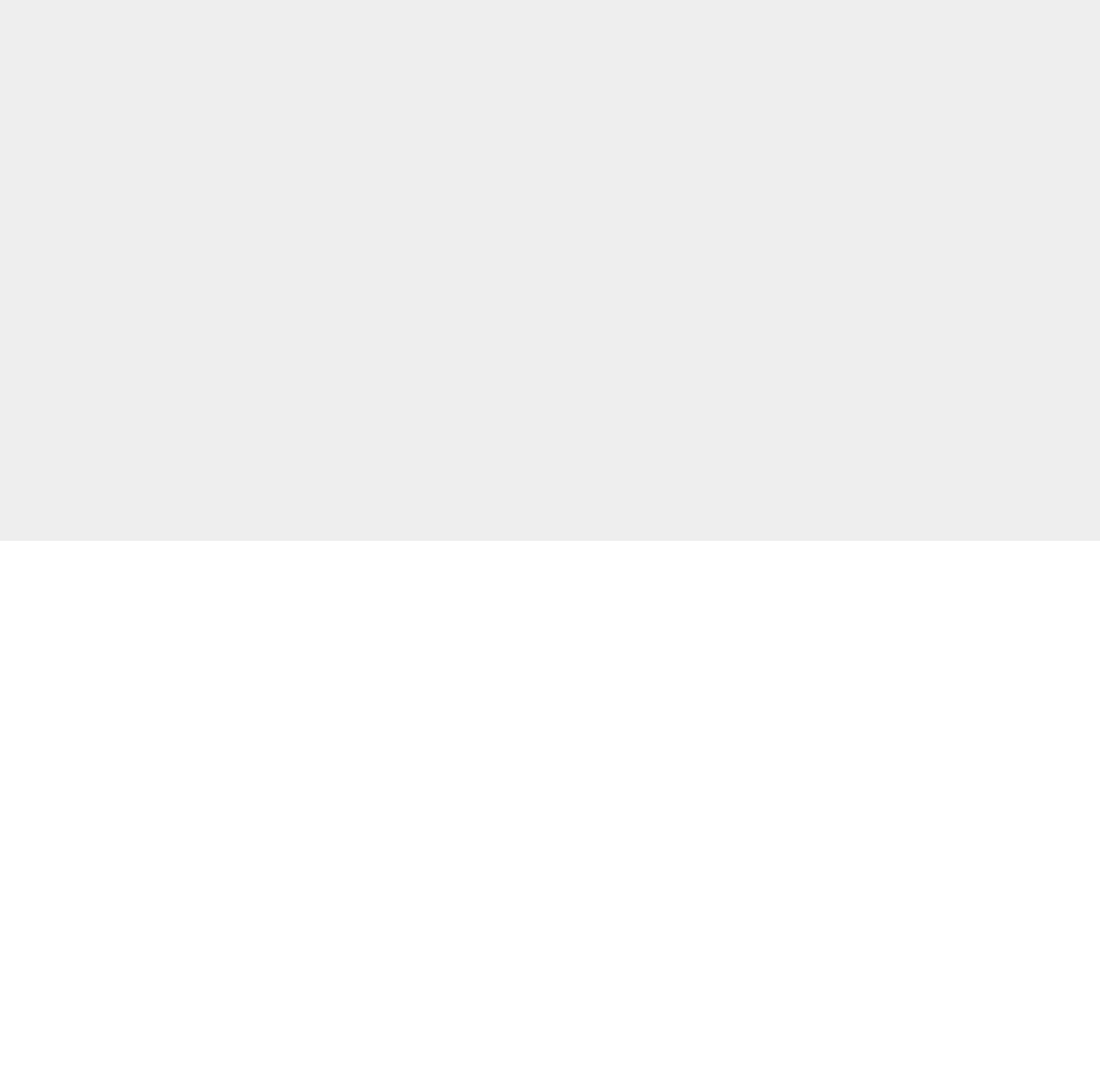
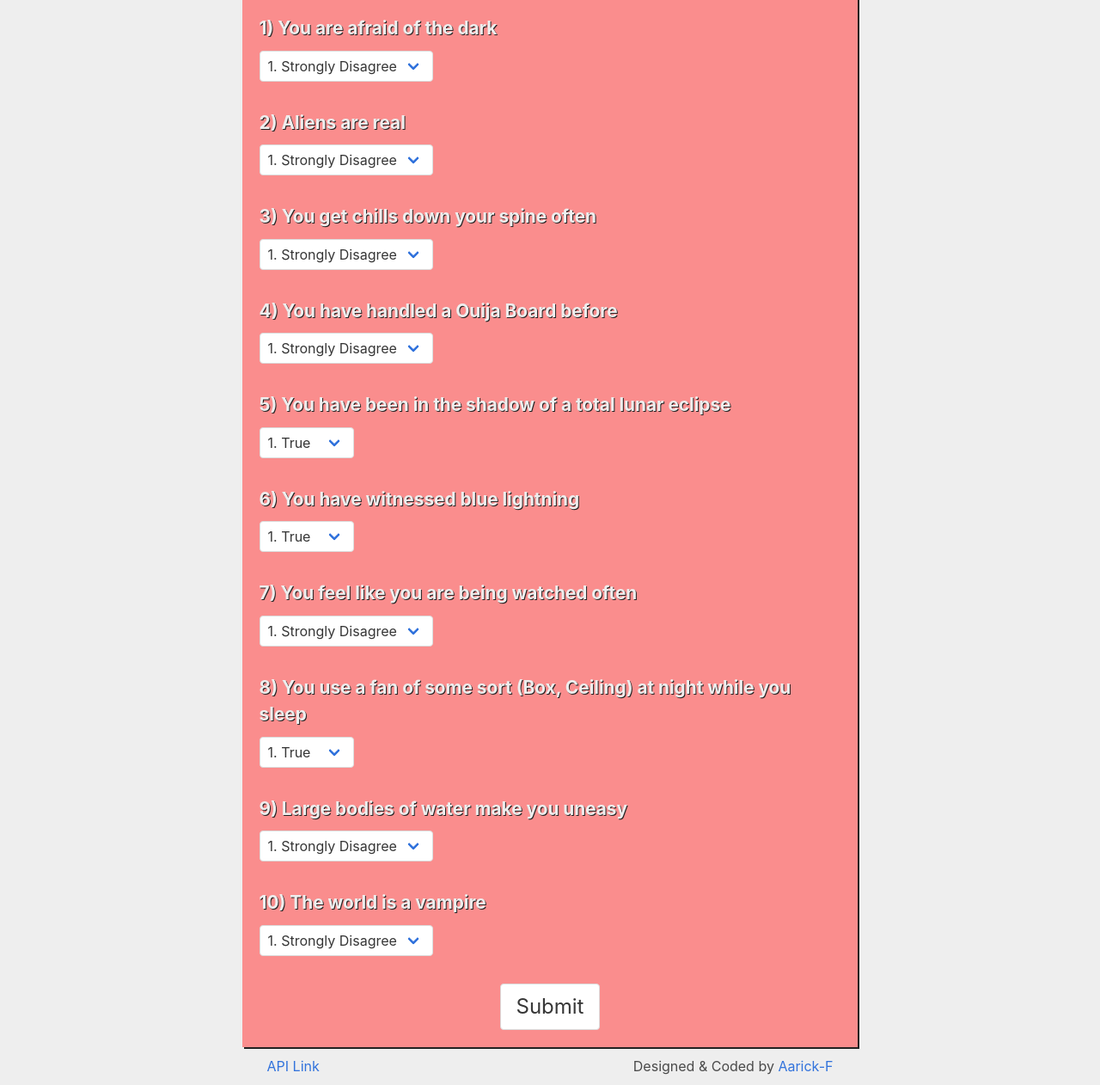
Before and after one commit to Aarick-F/fiend-finder, a website: page app/public/survey.html in a window 1280 px wide. Shown: the part 171-1433 px from the top of the page at 86% size. Before the commit the page ends 800 px from the top, so only its background shows below. Drawn offline with nearby package versions, Linux system fonts and the light colour scheme.

Commit message:
finished styling for pages

```diff
--- /dev/null
+++ b/app/public/css/homeStyle.css
@@ -0,0 +1,83 @@
+body {
+  background: #eee;
+  display: flex;
+  flex-direction: column;
+  align-items: center;
+  min-height: 100vh;
+  width: 100%;
+}
+
+.container {
+  width: 80%;
+  flex: 1;
+  display: flex;
+  flex-direction: column;
+}
+
+#myHeader {
+  width: 100%;
+  display: flex;
+  flex-direction: column;
+  justify-content: center;
+  align-items: center;
+}
+
+#myHeader h1 {
+  font-size: 2.5em;
+  font-weight: bold;
+  padding: 10px 0;
+}
+
+#myHeader h2 {
+  font-size: 1.25em;
+  font-weight: bold;
+  font-style: italic;
+}
+
+#fiend {
+  color: rgb(255, 100, 100);
+  text-transform: uppercase;
+}
+
+#frontDisplay {
+  width: 100%;
+  flex: 1;
+  display: flex;
+  justify-content: space-around;
+  background: rgba(255, 100, 100, 0.7);
+  box-shadow: 2px 2px 0px #222;
+}
+
+.displayItem {
+  width: 40%;
+  display: flex;
+  align-items: center;
+  margin: 20px;
+  font-size: 4em;
+  color: #eee;
+  text-shadow: 1px 1px 0px #222;
+}
+
+#buttonArea {
+  width: 100%;
+  display: flex;
+  justify-content: center;
+  align-items: center;
+  margin-bottom: 30px;
+  margin-top: 20px;
+}
+
+#begin {
+  width: 15%;
+}
+
+#myFooter {
+  width: 100%;
+  display: flex;
+  justify-content: space-around;
+  align-items: center;
+}
+
+#myFooter a {
+  padding: 10px 0;
+}
--- a/app/public/css/style.css
+++ b/app/public/css/surveyStyle.css
@@ -12,13 +12,13 @@ body {
   flex: 1;
   display: flex;
   flex-direction: column;
+  align-items: center;
 }
 
 #myHeader {
-  width: 100%;
+  width: 70%;
   display: flex;
-  flex-direction: column;
-  justify-content: center;
+  justify-content: flex-start;
   align-items: center;
 }
 
@@ -28,42 +28,32 @@ body {
   padding: 10px 0;
 }
 
-#myHeader h2 {
-  font-size: 1.25em;
-  font-weight: bold;
-  font-style: italic;
-}
-
 #fiend {
   color: rgb(255, 100, 100);
   text-transform: uppercase;
 }
 
-#frontDisplay {
-  width: 100%;
+#formBox {
+  width: 70%;
   flex: 1;
   display: flex;
-  justify-content: space-around;
+  flex-direction: column;
+  background: rgba(255, 100, 100, 0.7);
+  box-shadow: 2px 2px 0px #222;
 }
 
-.displayItem {
-  width: 40%;
-  display: flex;
-  align-items: center;
-  margin: 20px;
-  font-size: 4em;
+#formHead {
+  font-size: 2em;
+  color: #eee;
+  text-shadow: 1px 1px 0px #222;
+  padding: 20px;
 }
 
-#buttonArea {
+#buttonHouse {
   width: 100%;
   display: flex;
   justify-content: center;
-  align-items: center;
-  margin-bottom: 30px;
-}
-
-#begin {
-  width: 15%;
+  margin: 20px 0;
 }
 
 #myFooter {
@@ -76,3 +66,13 @@ body {
 #myFooter a {
   padding: 10px 0;
 }
+
+.field {
+  margin: 20px;
+}
+
+.label {
+  color: #eee;
+  text-shadow: 1px 1px 0px #222;
+  font-size: 1.3em;
+}
--- a/app/public/survey.html
+++ b/app/public/survey.html
@@ -6,10 +6,10 @@
   <title>Fiend Finder</title>
   <!-- RESET -->
   <link rel="STYLESHEET" type="text/css" href="./css/reset.css">
-  <!-- MY STYLE -->
-  <link rel="STYLESHEET" type="text/css" href="./css/style.css">
   <!-- BULMA -->
   <link rel="STYLESHEET" type="text/css" href="https://cdnjs.cloudflare.com/ajax/libs/bulma/0.7.1/css/bulma.min.css">
+  <!-- MY STYLE -->
+  <link rel="STYLESHEET" type="text/css" href="./css/surveyStyle.css">
   <!-- JQUERY -->
   <script
   src="https://code.jquery.com/jquery-3.3.1.min.js"
@@ -17,7 +17,182 @@
   crossorigin="anonymous"></script>
 </head>
 <body>
-  <h1>Survey Page</h1>
+  <div class="container">
+    <header id="myHeader">
+      <h1><span id="fiend">Fiend</span>-Finder</h1>
+    </header>
+    <section id="formBox">
+      <h1 id="formHead">Please answer the following...</h1>
+
+      <div class="field">
+        <label for="question-one" class="label">
+          1) You are afraid of the dark
+        </label>
+        <div class="control">
+          <div class="select">
+            <select>
+              <option>1. Strongly Disagree</option>
+              <option>2. Disagree</option>
+              <option>3. Neutral</option>
+              <option>4. Agree</option>
+              <option>5. Strongly Agree</option>
+            </select>
+          </div>
+        </div>
+      </div>
+
+      <div class="field">
+        <label for="question-two" class="label">
+          2) Aliens are real
+        </label>
+        <div class="control">
+          <div class="select">
+            <select>
+              <option>1. Strongly Disagree</option>
+              <option>2. Disagree</option>
+              <option>3. Neutral</option>
+              <option>4. Agree</option>
+              <option>5. Strongly Agree</option>
+            </select>
+          </div>
+        </div>
+      </div>
+
+      <div class="field">
+        <label for="question-three" class="label">
+          3) You get chills down your spine often
+        </label>
+        <div class="control">
+          <div class="select">
+            <select>
+              <option>1. Strongly Disagree</option>
+              <option>2. Disagree</option>
+              <option>3. Neutral</option>
+              <option>4. Agree</option>
+              <option>5. Strongly Agree</option>
+            </select>
+          </div>
+        </div>
+      </div>
+
+      <div class="field">
+        <label for="question-four" class="label">
+          4) You have handled a Ouija Board before
+        </label>
+        <div class="control">
+          <div class="select">
+            <select>
+              <option>1. Strongly Disagree</option>
+              <option>2. Disagree</option>
+              <option>3. Neutral</option>
+              <option>4. Agree</option>
+              <option>5. Strongly Agree</option>
+            </select>
+          </div>
+        </div>
+      </div>
+
+      <div class="field">
+        <label for="question-five" class="label">
+          5) You have been in the shadow of a total lunar eclipse
+        </label>
+        <div class="control">
+          <div class="select">
+            <select>
+              <option>1. True</option>
+              <option>2. False</option>
+            </select>
+          </div>
+        </div>
+      </div>
+
+      <div class="field">
+        <label for="question-six" class="label">
+          6) You have witnessed blue lightning
+        </label>
+        <div class="control">
+          <div class="select">
+            <select>
+              <option>1. True</option>
+              <option>2. False</option>
+            </select>
+          </div>
+        </div>
+      </div>
+
+      <div class="field">
+        <label for="question-seven" class="label">
+          7) You feel like you are being watched often
+        </label>
+        <div class="control">
+          <div class="select">
+            <select>
+              <option>1. Strongly Disagree</option>
+              <option>2. Disagree</option>
+              <option>3. Neutral</option>
+              <option>4. Agree</option>
+              <option>5. Strongly Agree</option>
+            </select>
+          </div>
+        </div>
+      </div>
+
+      <div class="field">
+        <label for="question-eight" class="label">
+          8) You use a fan of some sort (Box, Ceiling) at night while you sleep
+        </label>
+        <div class="control">
+          <div class="select">
+            <select>
+              <option>1. True</option>
+              <option>2. False</option>
+            </select>
+          </div>
+        </div>
+      </div>
+
+      <div class="field">
+        <label for="question-nine" class="label">
+          9) Large bodies of water make you uneasy
+        </label>
+        <div class="control">
+          <div class="select">
+            <select>
+              <option>1. Strongly Disagree</option>
+              <option>2. Disagree</option>
+              <option>3. Neutral</option>
+              <option>4. Agree</option>
+              <option>5. Strongly Agree</option>
+            </select>
+          </div>
+        </div>
+      </div>
+
+      <div class="field">
+        <label for="question-ten" class="label">
+          10) The world is a vampire
+        </label>
+        <div class="control">
+          <div class="select">
+            <select>
+              <option>1. Strongly Disagree</option>
+              <option>2. Disagree</option>
+              <option>3. Neutral</option>
+              <option>4. Agree</option>
+              <option>5. Strongly Agree</option>
+            </select>
+          </div>
+        </div>
+      </div>
+      <div id="buttonHouse">
+        <button class="button is-large" id="submit">Submit</button>
+      </div>
+    </section>
+    <footer id="myFooter">
+      <a href="/api/fiends">API Link</a>
+      <p>Designed & Coded by <a href="https://github.com/Aarick-F" target="_blank">Aarick-F</a></p>
+    </footer>
+  </div>
   <script type="text/javascript" src="./js/script.js"></script>
 </body>
 </html>
```
Also changed, not shown: app/public/home.html (+2 -2 lines).
